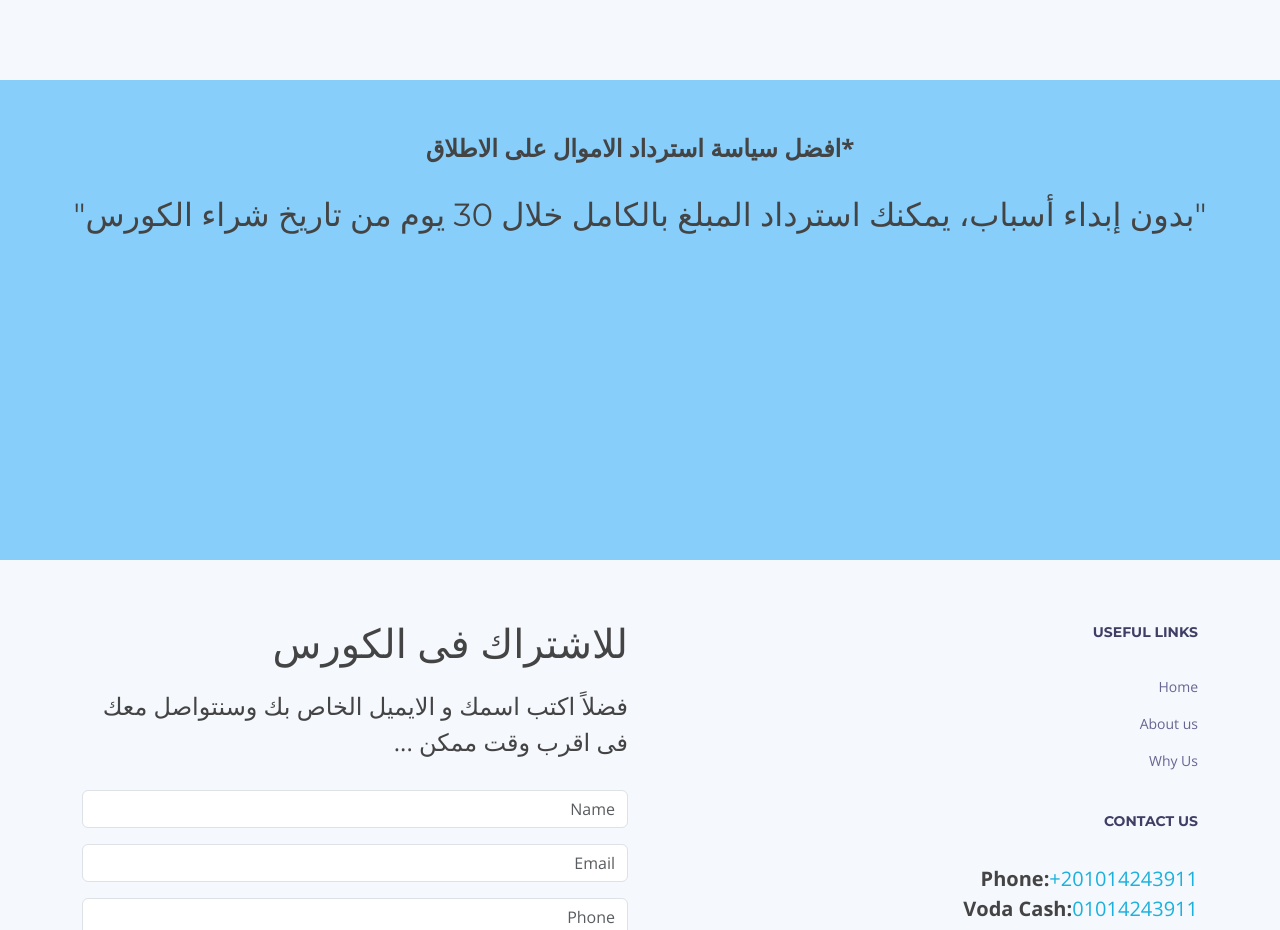
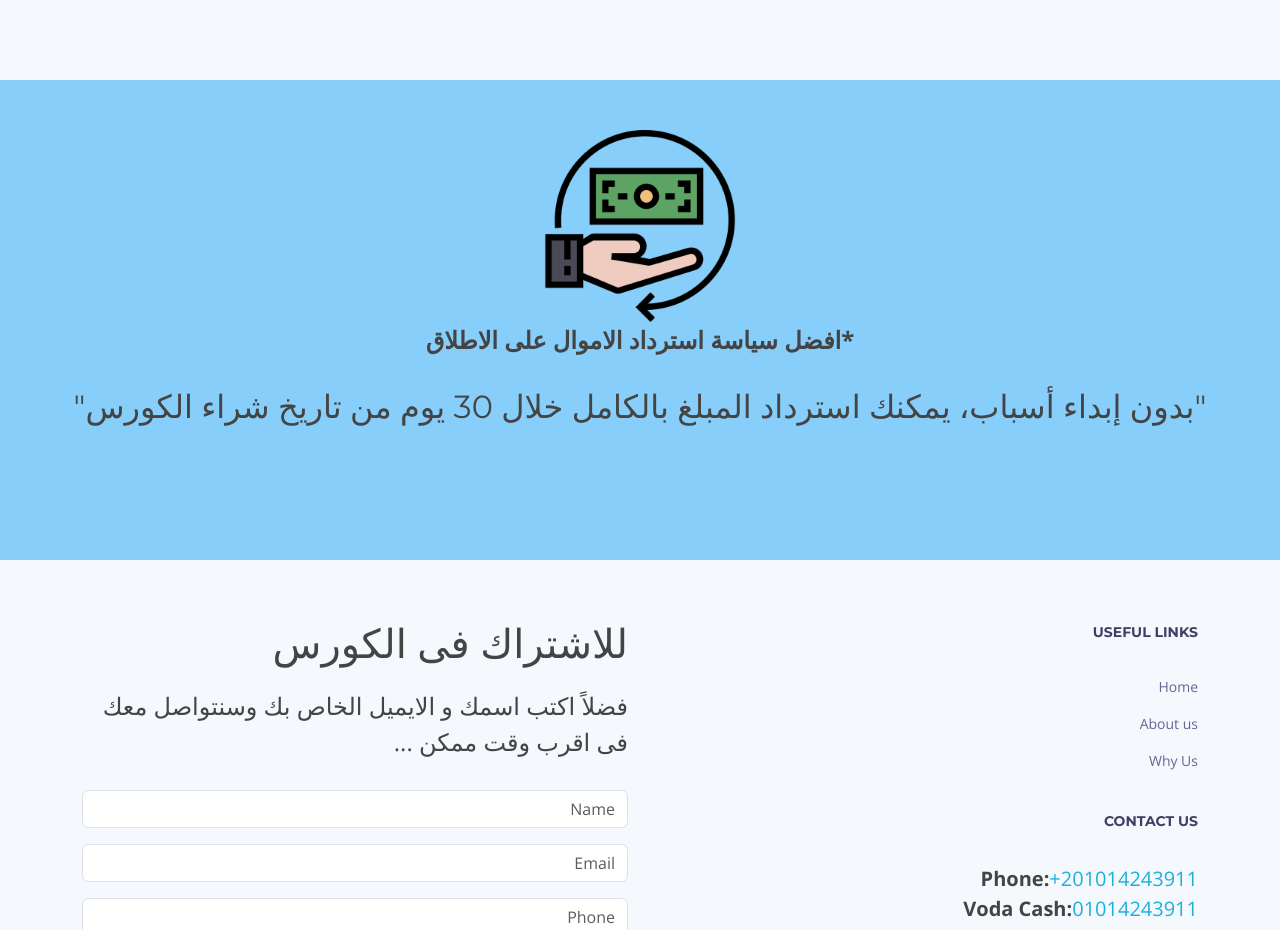
Before and after one commit to Hazem1199/Rapid, a plain HTML site: page index.html in a window 1280 px wide. Shown: the part 5960-6890 px from the top of the page. Drawn offline with nearby package versions, Linux system fonts and the light colour scheme; the site is published under a folder, as on GitHub Pages, so addresses that start at the root find nothing; animation ran at ten frames a second.

Commit message:
22/9/2023

```diff
--- a/index.html
+++ b/index.html
@@ -979,7 +979,7 @@
     <!-- refund section  -->
     <section id="ref">
       <div class="refDiv">
-        <img class="refundImg" style="width: 15%;" src="/assets/img/refund.png" alt="" srcset="">
+        <img class="refundImg" style="width: 15%;" src="./assets/img/refund.png" alt="refundImg">
         <p>*افضل سياسة استرداد الاموال على الاطلاق</p>
         <h2>"بدون إبداء أسباب، يمكنك استرداد المبلغ بالكامل خلال 30 يوم من تاريخ شراء الكورس"</h2>
       </div>
```
